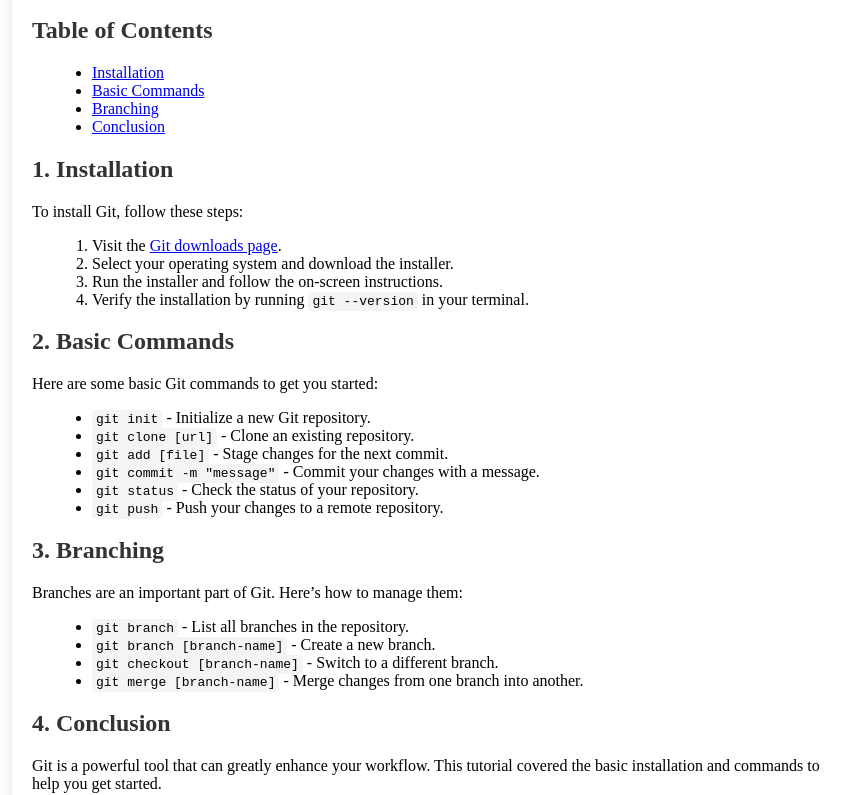
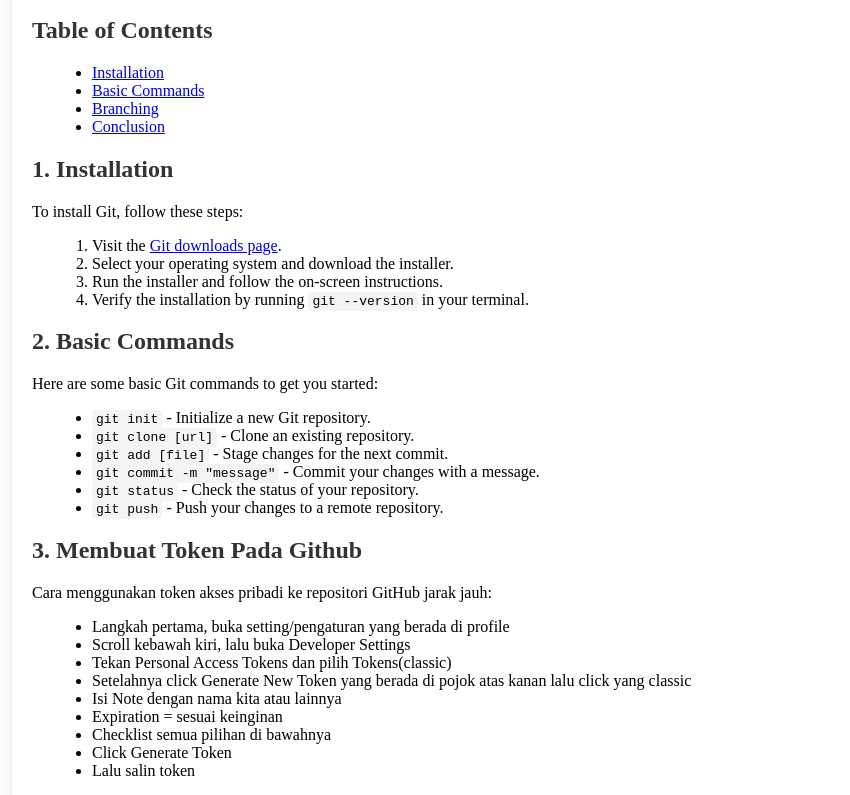
Before and after one commit to ciindysl/webcici, a plain HTML site: page doc/git.html in a window 1280 px wide. Shown: the part 159-954 px from the top of the page, without its empty margins (208-1058 px from the left). Drawn offline with Linux system fonts and the light colour scheme.

Commit message:
cara membuat token pada github

```diff
--- a/doc/git.html
+++ b/doc/git.html
@@ -40,6 +40,22 @@
             <li><code>git push</code> - Push your changes to a remote repository.</li>
         </ul>
 
+        <h2 id="basic-commands">3. Membuat Token Pada Github</h2>
+        <p>Cara menggunakan token akses pribadi ke repositori GitHub jarak jauh:</p>
+        <ul>
+            <li>Langkah pertama, buka setting/pengaturan yang berada di profile</li>
+            <li>Scroll kebawah kiri, lalu buka Developer Settings</li>
+            <li>Tekan Personal Access Tokens dan pilih Tokens(classic)</li>
+            <li>Setelahnya click Generate New Token yang berada di pojok atas kanan lalu click yang classic</li>
+            <li>Isi Note dengan nama kita atau lainnya</li>
+            <li>Expiration = sesuai keinginan</li>
+            <li>Checklist semua pilihan di bawahnya</li>
+            <li>Click Generate  Token</li>
+            <li>Lalu salin token</li>
+        </ul>
+
+
+
         <h2 id="branching">3. Branching</h2>
         <p>Branches are an important part of Git. Here’s how to manage them:</p>
         <ul>
```
